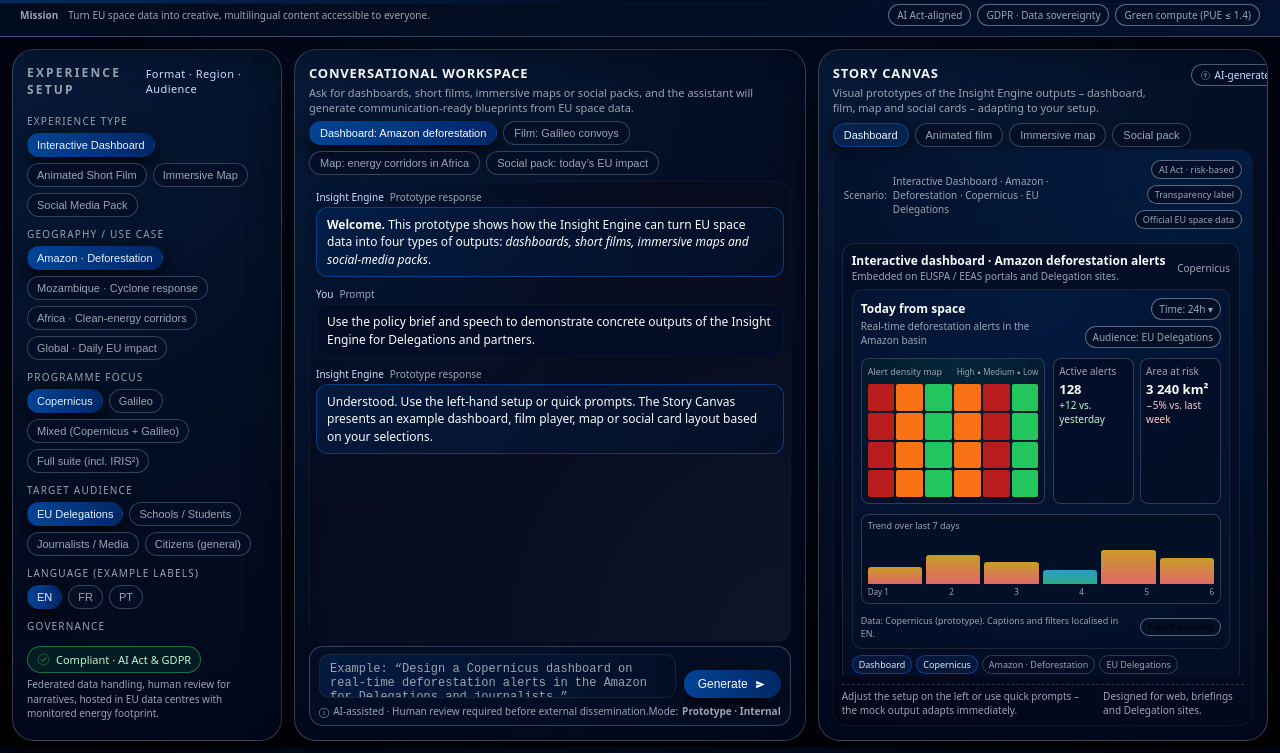
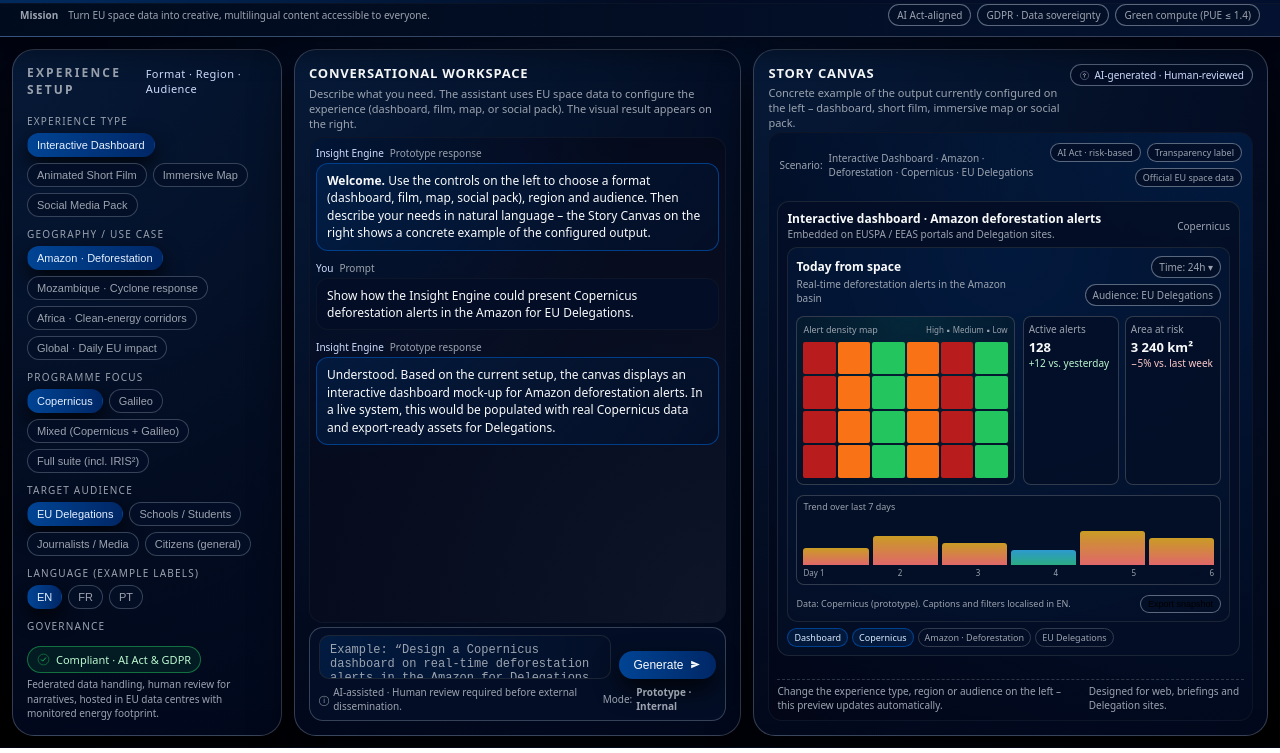
Before and after one commit to dvalekseev-gh/InsightEngineAIChallenge, a plain HTML site: page index.html in a window 1280 px wide. Shown: the part 53-806 px from the top of the page. Drawn offline with Linux system fonts and the light colour scheme.

Commit message:
Add files via upload

```diff
--- a/index.html
+++ b/index.html
@@ -244,7 +244,7 @@
     .layout-main {
       flex: 1;
       display: grid;
-      grid-template-columns: 270px 1.25fr 1.1fr;
+      grid-template-columns: 270px 1fr 1.15fr;
       gap: 12px;
       padding: 12px;
       max-height: calc(100vh - 84px);
@@ -373,18 +373,15 @@
     }
 
     /*****************************************************
-     * CHAT PANEL
+     * CENTER – CHAT ONLY
      *****************************************************/
     .chat-panel {
       display: flex;
       flex-direction: column;
-      gap: 10px;
+      gap: 8px;
     }
 
     .chat-header {
-      display: flex;
-      align-items: flex-start;
-      justify-content: space-between;
       margin-bottom: 2px;
     }
 
@@ -398,38 +395,7 @@
     .chat-header-sub {
       font-size: 11px;
       color: var(--text-soft);
-      max-width: 540px;
-      margin-top: 3px;
-    }
-
-    .chat-quick-row {
-      display: flex;
-      flex-wrap: wrap;
-      gap: 6px;
-      margin-top: 6px;
-    }
-
-    .quick-btn {
-      padding: 5px 10px;
-      border-radius: 999px;
-      border: 1px solid var(--border-subtle);
-      font-size: 11px;
-      background: rgba(4, 15, 39, 0.94);
-      color: var(--text-soft);
-      cursor: pointer;
-      transition: 0.16s all ease-out;
-    }
-
-    .quick-btn:hover {
-      border-color: var(--border-strong);
-      transform: translateY(-1px);
-    }
-
-    .quick-btn-primary {
-      background: linear-gradient(to right, var(--eu-blue), var(--eu-blue-dark));
-      color: #f9fafb;
-      border-color: transparent;
-      box-shadow: 0 8px 20px rgba(0, 0, 0, 0.8);
+      margin-top: 4px;
     }
 
     .chat-body {
@@ -548,12 +514,12 @@
     }
 
     /*****************************************************
-     * STORY CANVAS PANEL
+     * STORY CANVAS PANEL (RIGHT)
      *****************************************************/
     .canvas-panel {
       display: flex;
       flex-direction: column;
-      gap: 10px;
+      gap: 8px;
     }
 
     .canvas-header {
@@ -593,31 +559,6 @@
     .pill-ai-label svg {
       width: 11px;
       height: 11px;
-    }
-
-    .tabs-row {
-      display: flex;
-      gap: 6px;
-      margin-top: 8px;
-    }
-
-    .tab-btn {
-      padding: 5px 10px;
-      font-size: 11px;
-      border-radius: 999px;
-      border: 1px solid var(--border-subtle);
-      background: rgba(4, 15, 39, 0.94);
-      color: var(--text-soft);
-      cursor: pointer;
-      transition: 0.16s all ease-out;
-      white-space: nowrap;
-    }
-
-    .tab-btn.tab-active {
-      background: var(--accent-soft-strong);
-      border-color: rgba(0, 68, 148, 0.95);
-      color: #f1f5f9;
-      box-shadow: 0 6px 16px rgba(0, 0, 0, 0.9);
     }
 
     .canvas-body {
@@ -1373,7 +1314,7 @@
 
     <!-- MAIN LAYOUT -->
     <main class="layout-main">
-      <!-- LEFT: EXPERIENCE SETUP -->
+      <!-- LEFT: EXPERIENCE SETUP (UNCHANGED) -->
       <section class="panel">
         <div class="panel-inner">
           <h2>
@@ -1446,29 +1387,13 @@
         </div>
       </section>
 
-      <!-- CENTER: CHAT -->
+      <!-- CENTER: CHAT ONLY (NO OUTPUT MOCKUPS) -->
       <section class="panel chat-panel">
         <div class="panel-inner">
           <div class="chat-header">
-            <div>
-              <div class="chat-header-title">Conversational workspace</div>
-              <div class="chat-header-sub">
-                Ask for dashboards, short films, immersive maps or social packs, and the assistant will generate communication-ready blueprints from EU space data.
-              </div>
-              <div class="chat-quick-row">
-                <button class="quick-btn quick-btn-primary" id="qbDashboard">
-                  Dashboard: Amazon deforestation
-                </button>
-                <button class="quick-btn" id="qbAnimation">
-                  Film: Galileo convoys
-                </button>
-                <button class="quick-btn" id="qbMap">
-                  Map: energy corridors in Africa
-                </button>
-                <button class="quick-btn" id="qbSocial">
-                  Social pack: today’s EU impact
-                </button>
-              </div>
+            <div class="chat-header-title">Conversational workspace</div>
+            <div class="chat-header-sub">
+              Describe what you need. The assistant uses EU space data to configure the experience (dashboard, film, map, or social pack). The visual result appears on the right.
             </div>
           </div>
 
@@ -1497,20 +1422,14 @@
         </div>
       </section>
 
-      <!-- RIGHT: STORY CANVAS -->
+      <!-- RIGHT: STORY CANVAS – ONLY OUTPUT DEPENDING ON LEFT CONTROLS -->
       <section class="panel canvas-panel">
         <div class="panel-inner">
           <div class="canvas-header">
             <div>
               <div class="canvas-title">Story canvas</div>
               <div class="canvas-sub">
-                Visual prototypes of the Insight Engine outputs – dashboard, film, map and social cards – adapting to your setup.
-              </div>
-              <div class="tabs-row" id="tabsRow">
-                <button class="tab-btn tab-active" data-tab="dashboard">Dashboard</button>
-                <button class="tab-btn" data-tab="animation">Animated film</button>
-                <button class="tab-btn" data-tab="map">Immersive map</button>
-                <button class="tab-btn" data-tab="social">Social pack</button>
+                Concrete example of the output currently configured on the left – dashboard, short film, immersive map or social pack.
               </div>
             </div>
             <div class="pill-ai-label">
@@ -1539,7 +1458,7 @@
             <div class="canvas-scroll" id="canvasContent"></div>
 
             <div class="hint-bar">
-              <span>Adjust the setup on the left or use quick prompts – the mock output adapts immediately.</span>
+              <span>Change the experience type, region or audience on the left – this preview updates automatically.</span>
               <span>Designed for web, briefings and Delegation sites.</span>
             </div>
           </div>
@@ -1563,14 +1482,13 @@
     const chatBody = document.getElementById("chatBody");
     const chatInput = document.getElementById("chatInput");
     const sendBtn = document.getElementById("sendBtn");
-    const tabsRow = document.getElementById("tabsRow");
     const canvasContent = document.getElementById("canvasContent");
     const canvasScenarioSummary = document.getElementById("canvasScenarioSummary");
 
-    let activeTab = "dashboard";
+    let activeTab = "dashboard"; // controlled by left-side Experience type
 
     /*****************************************************
-     * CHAT
+     * CHAT (TEXT ONLY, NO VISUAL OUTPUTS HERE)
      *****************************************************/
     function appendMessage(author, text) {
       const group = document.createElement("div");
@@ -1598,15 +1516,17 @@
     function initialMessages() {
       appendMessage(
         "assistant",
-        "<strong>Welcome.</strong> This prototype shows how the Insight Engine can turn EU space data into four types of outputs: <em>dashboards, short films, immersive maps and social-media packs</em>."
+        "<strong>Welcome.</strong> Use the controls on the left to choose a format (dashboard, film, map, social pack), region and audience. " +
+        "Then describe your needs in natural language – the Story Canvas on the right shows a concrete example of the configured output."
       );
       appendMessage(
         "user",
-        "Use the policy brief and speech to demonstrate concrete outputs of the Insight Engine for Delegations and partners."
+        "Show how the Insight Engine could present Copernicus deforestation alerts in the Amazon for EU Delegations."
       );
       appendMessage(
         "assistant",
-        "Understood. Use the left-hand setup or quick prompts. The Story Canvas presents an example dashboard, film player, map or social card layout based on your selections."
+        "Understood. Based on the current setup, the canvas displays an interactive dashboard mock-up for Amazon deforestation alerts. " +
+        "In a live system, this would be populated with real Copernicus data and export-ready assets for Delegations."
       );
     }
     initialMessages();
@@ -1634,7 +1554,8 @@
         " · " +
         audience +
         "<br/><br/>" +
-        "The canvas on the right now displays a concrete mock-up in this format. In a live system, it would be populated with real EU space data and exportable for Delegations, schools, journalists and citizens.<br/><br/>" +
+        "The Story Canvas on the right reflects this configuration with a visual prototype (no real data yet). " +
+        "In an operational version, this output would be downloadable and localisable for Delegations, schools, journalists and citizens.<br/><br/>" +
         "<strong>Policy backbone:</strong> " +
         basePolicyIdeas
       );
@@ -1659,7 +1580,7 @@
     });
 
     /*****************************************************
-     * CHIP SETUP
+     * CHIP SETUP (LEFT CONTROLS)
      *****************************************************/
     function setupChipRow(id, onClickExtra) {
       const row = document.getElementById(id);
@@ -1683,85 +1604,21 @@
       });
     }
 
-    function activateTab(tabName) {
-      activeTab = tabName;
-      [...tabsRow.querySelectorAll(".tab-btn")].forEach((t) =>
-        t.classList.toggle("tab-active", t.dataset.tab === tabName)
-      );
-    }
+    // Experience row controls which output template is shown on the right
+    setupChipRow("experienceRow", (label) => {
+      if (label.startsWith("Interactive Dashboard")) activeTab = "dashboard";
+      else if (label.startsWith("Animated Short Film")) activeTab = "animation";
+      else if (label.startsWith("Immersive Map")) activeTab = "map";
+      else if (label.startsWith("Social Media Pack")) activeTab = "social";
+    });
 
     setupChipRow("useCaseRow");
     setupChipRow("programmeFocusRow");
     setupChipRow("audienceRow");
     setupChipRow("languageRow");
 
-    setupChipRow("experienceRow", (label) => {
-      if (label.startsWith("Interactive Dashboard")) activateTab("dashboard");
-      else if (label.startsWith("Animated Short Film")) activateTab("animation");
-      else if (label.startsWith("Immersive Map")) activateTab("map");
-      else if (label.startsWith("Social Media Pack")) activateTab("social");
-    });
-
-    tabsRow.addEventListener("click", (e) => {
-      const btn = e.target.closest(".tab-btn");
-      if (!btn) return;
-      activeTab = btn.dataset.tab;
-      [...tabsRow.querySelectorAll(".tab-btn")].forEach((t) => t.classList.remove("tab-active"));
-      btn.classList.add("tab-active");
-
-      if (activeTab === "dashboard") activateChip("experienceRow", "Interactive Dashboard");
-      if (activeTab === "animation") activateChip("experienceRow", "Animated Short Film");
-      if (activeTab === "map") activateChip("experienceRow", "Immersive Map");
-      if (activeTab === "social") activateChip("experienceRow", "Social Media Pack");
-
-      updateCanvas();
-    });
-
     /*****************************************************
-     * QUICK BUTTONS
-     *****************************************************/
-    document.getElementById("qbDashboard").addEventListener("click", () => {
-      activateChip("experienceRow", "Interactive Dashboard");
-      activateChip("useCaseRow", "Amazon");
-      activateChip("programmeFocusRow", "Copernicus");
-      activateChip("audienceRow", "EU Delegations");
-      activateChip("languageRow", "EN");
-      activateTab("dashboard");
-      updateCanvas();
-    });
-
-    document.getElementById("qbAnimation").addEventListener("click", () => {
-      activateChip("experienceRow", "Animated Short Film");
-      activateChip("useCaseRow", "Mozambique");
-      activateChip("programmeFocusRow", "Galileo");
-      activateChip("audienceRow", "Citizens");
-      activateChip("languageRow", "PT");
-      activateTab("animation");
-      updateCanvas();
-    });
-
-    document.getElementById("qbMap").addEventListener("click", () => {
-      activateChip("experienceRow", "Immersive Map");
-      activateChip("useCaseRow", "Africa");
-      activateChip("programmeFocusRow", "Mixed");
-      activateChip("audienceRow", "EU Delegations");
-      activateChip("languageRow", "EN");
-      activateTab("map");
-      updateCanvas();
-    });
-
-    document.getElementById("qbSocial").addEventListener("click", () => {
-      activateChip("experienceRow", "Social Media Pack");
-      activateChip("useCaseRow", "Global");
-      activateChip("programmeFocusRow", "Full suite");
-      activateChip("audienceRow", "Journalists");
-      activateChip("languageRow", "FR");
-      activateTab("social");
-      updateCanvas();
-    });
-
-    /*****************************************************
-     * LABELS (LANGUAGE)
+     * LANGUAGE LABELS
      *****************************************************/
     function getLabelForLanguage(key, lang) {
       const dict = {
@@ -1799,14 +1656,13 @@
       const card = document.createElement("div");
       card.className = "canvas-card";
       const isAmazon = useCase.includes("Amazon");
-      const titleSuffix = isAmazon ? " · Amazon deforestation alerts" : "";
       const todayLabel = getLabelForLanguage("todayFromSpace", language);
 
       card.innerHTML =
         '<div class="canvas-card-header">' +
         '<div>' +
         '<div class="canvas-card-title">Interactive dashboard' +
-        titleSuffix +
+        (isAmazon ? " · Amazon deforestation alerts" : "") +
         "</div>" +
         '<div class="canvas-card-sub">Embedded on EUSPA / EEAS portals and Delegation sites.</div>' +
         "</div>" +
```
